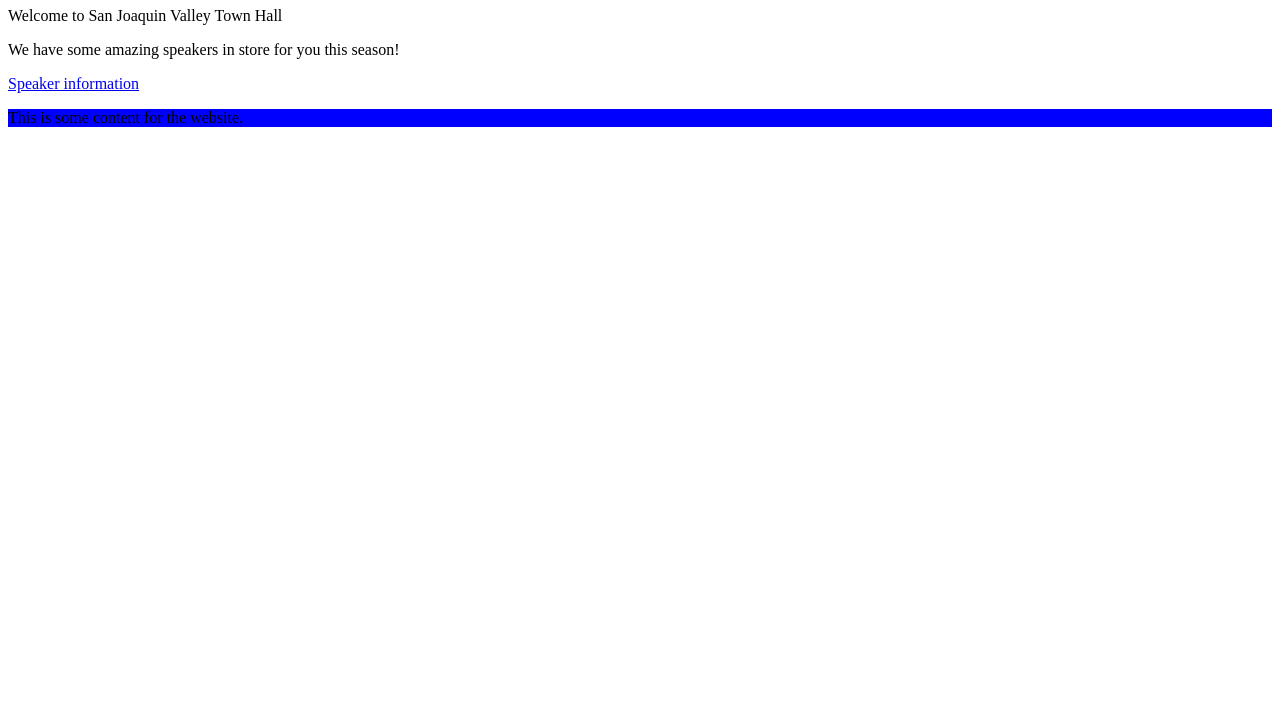
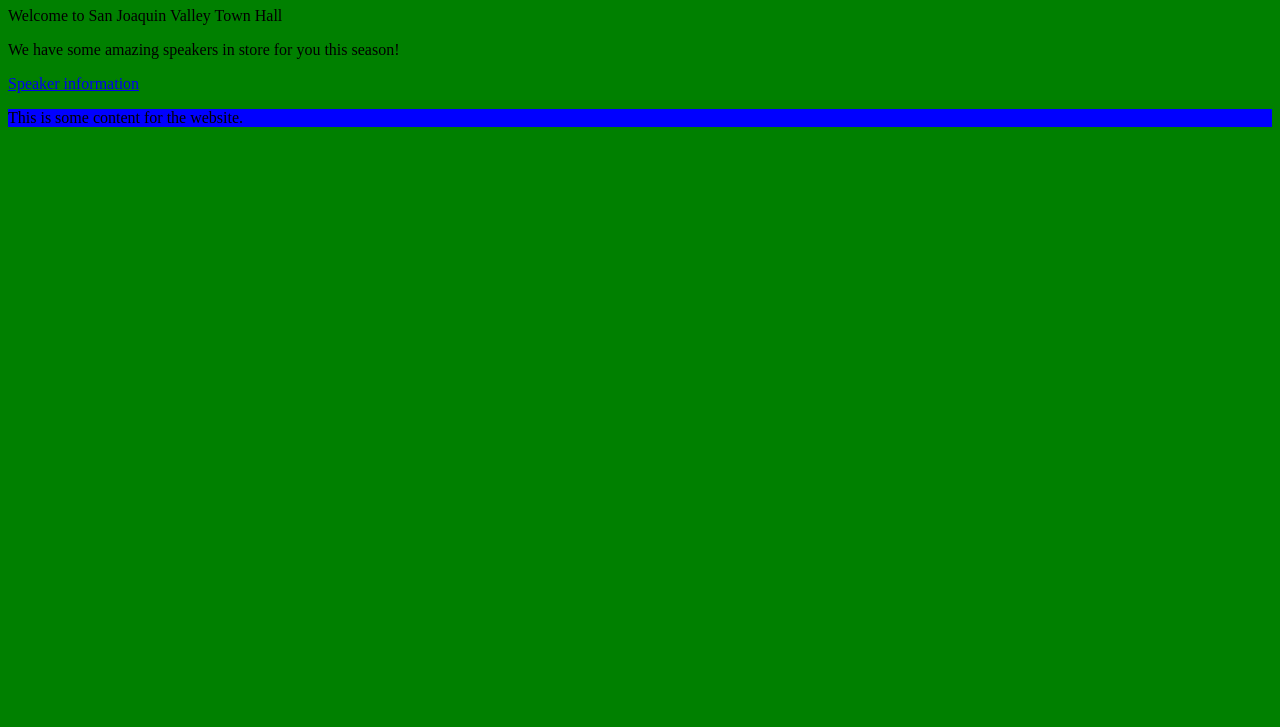
Before and after one commit to adamveris2024/COMP001A.LectureActivity2, a plain HTML site: page index.html in a window 1280 px wide. Shown: the part 73-800 px from the top of the page. Drawn offline with Linux system fonts and the light colour scheme.

Commit message:
corrected error

```diff
--- a/index.html
+++ b/index.html
@@ -7,7 +7,6 @@
     comment
 -->
 
-<!DOCTYPE html>
 <html lang="en">
     <head>
         <meta charset="utf-8">
--- a/main.css
+++ b/main.css
@@ -7,3 +7,7 @@
  comment
 */
 .content { background-color: blue; /* "blu" is not a valid color value. It should be "blue". */ }
+
+body {
+    background-color: green;
+}
```
